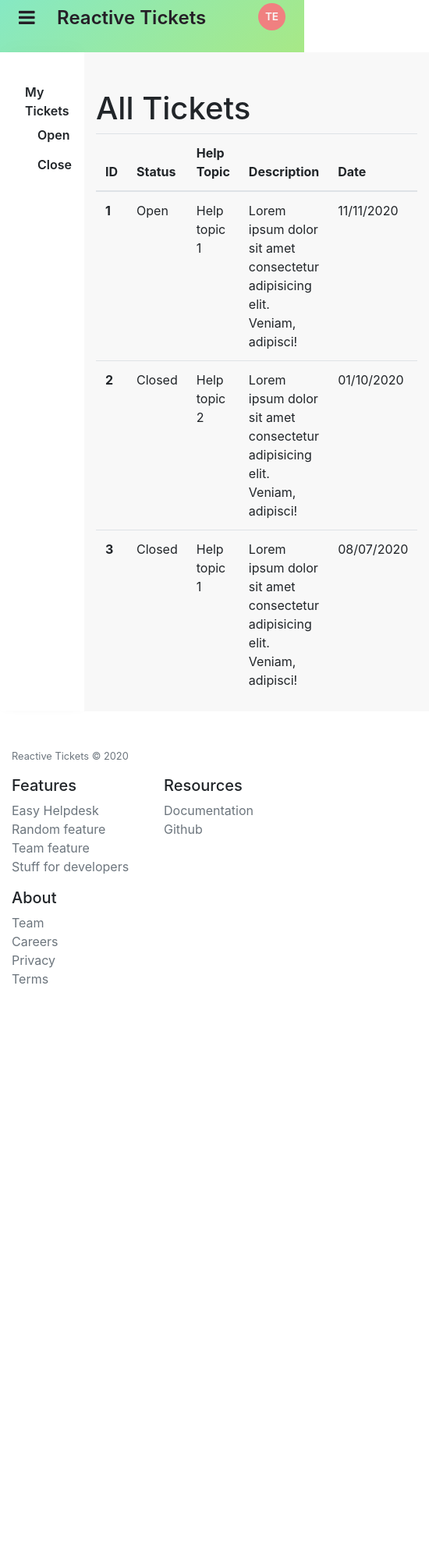
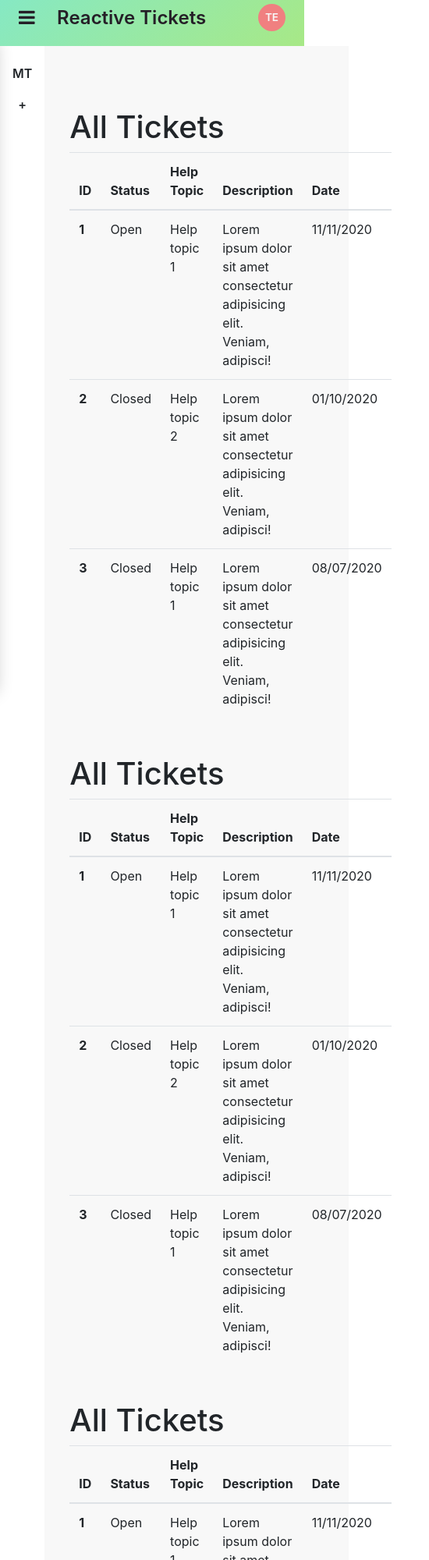
Before and after one commit to sbsmnt/reactive-tickets-ui, a website: page user-dashboard.html in a window 390 px wide. Shown: the top 2000 px of the page at 78% size, 550 px wide, since content can reach past the window. Before the commit the page ends 1331 px from the top, so only its background shows below. Drawn offline with Linux system fonts and the light colour scheme.

Commit message:
side menu actions and mobile behaviour

```diff
--- a/assets/css/user-dashboard.css
+++ b/assets/css/user-dashboard.css
@@ -15,17 +15,51 @@
   font-weight: 600;
   margin: 0;
   line-height: 1.5;
+}
 
+
+.grid-container {
+  display: grid;
+  grid-template-columns: 1fr 1fr 1fr 1fr;
+  grid-template-rows: 1fr 1fr 1fr;
+  gap: 0px 0px;
+  grid-template-areas:
+    "side-menu rt-desk rt-desk rt-desk"
+    "side-menu rt-desk rt-desk rt-desk"
+    "side-menu rt-desk rt-desk rt-desk";
+}
+
+
+
+.side-menu-sm{
+  grid-area: side-menu-sm;
+  display: none;
+  width: 70px;
+  padding: 1rem;
+  text-align: center;
 }
 
 .side-menu{
-  width: 20vh;
+  grid-area: side-menu;
+  position: fixed;
+  width: 12vw;
+  min-width: 200px;
   height: 100vh;
+  left: 0;
   padding: 2rem 1rem 0 2rem;
+  background: #f9f9f9;
   box-shadow: 1px -10px 20px -5px rgba(0, 0, 0, 0.2);
+  z-index: 2;
+  transition: all .5s ease;
 }
 
-.side-menu ul {
+.side-menu.expanded{
+  left: 0px;
+}
+
+.side-menu ul,
+.side-menu-sm ul {
+  width: 100%;
   list-style: none;
   padding: 0;
 }
@@ -34,15 +68,18 @@
   padding: 7px 0;
 }
 
-.tr-dash-option a{
+.tr-dash-option a,
+.tr-dash-option p.side-menu-btn{
   color: #212529;
   font-weight: 600;
   transition: all 0.3s ease;
 }
 
-.tr-dash-option a:hover{
+.tr-dash-option a:hover,
+.tr-dash-option p.side-menu-btn:hover{
   color: #18af75;
   text-decoration: none;
+  cursor: pointer;
 }
 
 .tr-dash-sublist {
@@ -50,6 +87,42 @@
   margin-left: 1rem;
 }
 
+.rt-desk-container{
+  width: 100%;
+  min-height: 100vh;
+  margin-left: 200px;
+  transition: all .5s ease;
+  z-index: 1;
+}
 .rt-desk {
+  grid-area: rt-desk;
+  padding: 2rem;
   background: #f8f8f8;
 }
+
+
+@media (max-width: 768px){
+  .grid-container {
+    display: grid;
+    grid-template-columns: 1fr 1fr 1fr 1fr;
+    grid-template-rows: 1fr 1fr 1fr;
+    gap: 0px 0px;
+    grid-template-areas:
+      "side-menu-sm rt-desk rt-desk rt-desk"
+      "side-menu-sm rt-desk rt-desk rt-desk"
+      "side-menu-sm rt-desk rt-desk rt-desk";
+  }
+
+  .side-menu-sm{
+    display: flex;
+  }
+
+  .side-menu{
+    left: -200px;
+    height: 100%;
+  }
+
+  .rt-desk-container{
+    margin-left: 0;
+  }
+}
--- /dev/null
+++ b/assets/js/tickets.js
@@ -0,0 +1,32 @@
+// Common actions
+// side menu
+const sideMenu = document.querySelector('.side-menu');
+const sideMenuMobile = document.querySelector('.side-menu-sm');
+const sideMenuButton = document.querySelector('.side-menu-btn');
+const deskContainer = document.querySelector('.rt-desk-container');
+const newTicketButton = document.querySelector('.new-ticket');
+
+
+sideMenuButton.addEventListener('click', () => {
+	sideMenu.classList.add('expanded');
+	sideMenuMobile.classList.add('expanded');
+
+	deskContainer.style.filter = 'blur(5px)';
+});
+
+deskContainer.addEventListener('click', () => {
+	const sideMenuIsOpen = sideMenuMobile.classList.contains('expanded');
+	if (sideMenuIsOpen) {
+		deskContainer.style.filter = 'none';
+    sideMenu.classList.remove('expanded');
+		sideMenuMobile.classList.remove('expanded');
+	}
+});
+
+newTicketButton.addEventListener('click', () => {
+	window.location.href = window.location.origin + '/new-ticket.html';
+});
+
+// main menu
+
+// profile menu
--- a/user-dashboard.html
+++ b/user-dashboard.html
@@ -24,18 +24,18 @@
 		<link href="/assets/css/user-dashboard.css" rel="stylesheet" />
 	</head>
 	<body>
-
 		<nav class="site-header gradient-light sticky-top py-1 px-4">
-			<div class="container-flex d-flex flex-row justify-content-between">
+			<div class="container-flex d-flex flex-row justify-content-between align-items-center">
 				<div>
 					<a class="py-2 d-md-inline-block app-menu" href="#">
 						<i class="fa fa-bars"></i>
 						<a class="py-2 d-md-inline-block app-title" href="/"
-						>Reactive Tickets</a>
+							>Reactive Tickets</a
+						>
 					</a>
 				</div>
 				<div>
-					<a class="py-2 d-md-inline-block app-menu" href="#">
+					<a class="py-2 d-md-inline-block" href="#">
 						<div class="logged-user">
 							<p>TE</p>
 						</div>
@@ -44,13 +44,21 @@
 			</div>
 		</nav>
 
-		<div
-			class="d-flex flex-row justify-content-left"
-    >
+		<div class="d-flex flex-row justify-content-left">
+			<div class="side-menu-sm">
+				<ul class="tr-dash-list">
+					<li class="tr-dash-option">
+						<p class="side-menu-btn">MT</p>
+						<p class="side-menu-btn new-ticket">+</p>
+
+					</li>
+				</ul>
+			</div>
+
 			<div class="side-menu">
 				<ul class="tr-dash-list">
 					<li class="tr-dash-option">
-            <a href="#" >My Tickets</a>
+						<a href="#">My Tickets</a>
 						<ul class="tr-dash-sublist">
 							<li class="tr-dash-option">
 								<a href="#">Open</a>
@@ -60,14 +68,13 @@
 							</li>
 						</ul>
 					</li>
-
 				</ul>
 			</div>
 
+			<div class="rt-desk-container d-flex flex-column">
 				<!-- Example -->
 				<div class="rt-desk flex-grow-1">
-
-      <div class="container mt-5">
+					<div class="container-flex mt-5">
 						<div class="re-dash-title">
 							<h1>All Tickets</h1>
 						</div>
@@ -86,35 +93,138 @@
 									<th scope="row">1</th>
 									<td>Open</td>
 									<td>Help topic 1</td>
-              <td>Lorem ipsum dolor sit amet consectetur adipisicing elit. Veniam, adipisci!</td>
+									<td>
+										Lorem ipsum dolor sit amet consectetur adipisicing elit.
+										Veniam, adipisci!
+									</td>
 									<td>11/11/2020</td>
 								</tr>
 								<tr>
 									<th scope="row">2</th>
 									<td>Closed</td>
 									<td>Help topic 2</td>
-              <td>Lorem ipsum dolor sit amet consectetur adipisicing elit. Veniam, adipisci!</td>
+									<td>
+										Lorem ipsum dolor sit amet consectetur adipisicing elit.
+										Veniam, adipisci!
+									</td>
 									<td>01/10/2020</td>
 								</tr>
 								<tr>
 									<th scope="row">3</th>
 									<td>Closed</td>
 									<td>Help topic 1</td>
-              <td>Lorem ipsum dolor sit amet consectetur adipisicing elit. Veniam, adipisci!</td>
+									<td>
+										Lorem ipsum dolor sit amet consectetur adipisicing elit.
+										Veniam, adipisci!
+									</td>
 									<td>08/07/2020</td>
 								</tr>
 							</tbody>
 						</table>
+					</div>
 
+
+					<div class="container-flex mt-5">
+						<div class="re-dash-title">
+							<h1>All Tickets</h1>
+						</div>
+						<table class="table">
+							<thead>
+								<tr>
+									<th scope="col">ID</th>
+									<th scope="col">Status</th>
+									<th scope="col">Help Topic</th>
+									<th scope="col">Description</th>
+									<th scope="col">Date</th>
+								</tr>
+							</thead>
+							<tbody>
+								<tr>
+									<th scope="row">1</th>
+									<td>Open</td>
+									<td>Help topic 1</td>
+									<td>
+										Lorem ipsum dolor sit amet consectetur adipisicing elit.
+										Veniam, adipisci!
+									</td>
+									<td>11/11/2020</td>
+								</tr>
+								<tr>
+									<th scope="row">2</th>
+									<td>Closed</td>
+									<td>Help topic 2</td>
+									<td>
+										Lorem ipsum dolor sit amet consectetur adipisicing elit.
+										Veniam, adipisci!
+									</td>
+									<td>01/10/2020</td>
+								</tr>
+								<tr>
+									<th scope="row">3</th>
+									<td>Closed</td>
+									<td>Help topic 1</td>
+									<td>
+										Lorem ipsum dolor sit amet consectetur adipisicing elit.
+										Veniam, adipisci!
+									</td>
+									<td>08/07/2020</td>
+								</tr>
+							</tbody>
+						</table>
+					</div>
+
+
+					<div class="container-flex mt-5">
+						<div class="re-dash-title">
+							<h1>All Tickets</h1>
+						</div>
+						<table class="table">
+							<thead>
+								<tr>
+									<th scope="col">ID</th>
+									<th scope="col">Status</th>
+									<th scope="col">Help Topic</th>
+									<th scope="col">Description</th>
+									<th scope="col">Date</th>
+								</tr>
+							</thead>
+							<tbody>
+								<tr>
+									<th scope="row">1</th>
+									<td>Open</td>
+									<td>Help topic 1</td>
+									<td>
+										Lorem ipsum dolor sit amet consectetur adipisicing elit.
+										Veniam, adipisci!
+									</td>
+									<td>11/11/2020</td>
+								</tr>
+								<tr>
+									<th scope="row">2</th>
+									<td>Closed</td>
+									<td>Help topic 2</td>
+									<td>
+										Lorem ipsum dolor sit amet consectetur adipisicing elit.
+										Veniam, adipisci!
+									</td>
+									<td>01/10/2020</td>
+								</tr>
+								<tr>
+									<th scope="row">3</th>
+									<td>Closed</td>
+									<td>Help topic 1</td>
+									<td>
+										Lorem ipsum dolor sit amet consectetur adipisicing elit.
+										Veniam, adipisci!
+									</td>
+									<td>08/07/2020</td>
+								</tr>
+							</tbody>
+						</table>
 					</div>
 
 
 				</div>
-
-		</div>
-
-
-
 
 				<!-- Footer -->
 				<footer class="container py-5">
@@ -139,7 +249,9 @@
 							<ul class="list-unstyled text-small">
 								<li><a class="text-muted" href="#">Documentation</a></li>
 								<li>
-							<a class="text-muted" href="https://github.com/sbsmnt">Github</a>
+									<a class="text-muted" href="https://github.com/sbsmnt"
+										>Github</a
+									>
 								</li>
 							</ul>
 						</div>
@@ -150,7 +262,9 @@
 									<a class="text-muted" href="https://tiagoeira.com/">Team</a>
 								</li>
 								<li>
-							<a class="text-muted" href="https://tiagoeira.com/">Careers</a>
+									<a class="text-muted" href="https://tiagoeira.com/"
+										>Careers</a
+									>
 								</li>
 								<li><a class="text-muted" href="#">Privacy</a></li>
 								<li><a class="text-muted" href="#">Terms</a></li>
@@ -158,6 +272,8 @@
 						</div>
 					</div>
 				</footer>
-
+			</div>
+		</div>
+		<script src="./assets/js/tickets.js"></script>
 	</body>
 </html>
```
Lines whose indentation alone changed are shown as unchanged.
